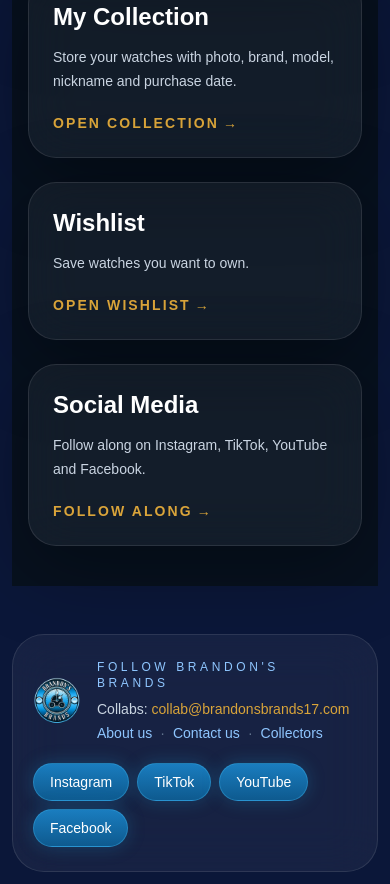
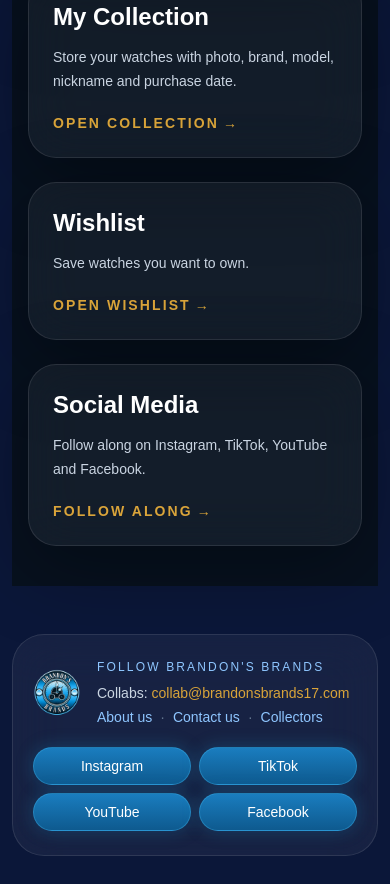
Before and after one commit to bransawsome-dotcom/brandons-brands, a Next.js app: page / in a window 390 px wide. Shown: the part 950-1834 px from the top of the page. Built offline with nearby package versions, Linux system fonts and the light colour scheme; no server answers.

Commit message:
Footer: even 2x2 social buttons and one-line heading on phones
Co-Authored-By: Claude Opus 5.5 <noreply@anthropic.com>
Claude-Session: https://claude.ai/code/session_01CwjFP8nGXUA3vPXF1cCfr5

```diff
--- a/src/components/SiteFooter.tsx
+++ b/src/components/SiteFooter.tsx
@@ -9,7 +9,7 @@ export default function SiteFooter() {
           {/* eslint-disable-next-line @next/next/no-img-element */}
           <img src="/logo-256.webp" alt="Brandon's Brands logo" width={56} height={56} className="h-12 w-12 shrink-0 sm:h-14 sm:w-14" />
           <div>
-          <p className="text-xs uppercase tracking-[0.3em] text-blue-300">Follow Brandon&apos;s Brands</p>
+          <p className="whitespace-nowrap text-xs uppercase tracking-[0.18em] text-blue-300 sm:tracking-[0.3em]">Follow Brandon&apos;s Brands</p>
           <p className="mt-2 text-sm text-slate-300">
             Collabs:{" "}
             <a href={`mailto:${collabEmail}`} className="text-[#D9A43A] transition hover:text-[#e1b54a]">
@@ -25,7 +25,8 @@ export default function SiteFooter() {
           </p>
           </div>
         </div>
-        <ul className="flex flex-wrap gap-2">
+        {/* Phones: an even 2 x 2 grid. Larger screens: one row. */}
+        <ul className="grid grid-cols-2 gap-2 sm:flex sm:flex-wrap">
           {socials.map((s) => (
             <li key={s.name}>
               <a
@@ -33,7 +34,7 @@ export default function SiteFooter() {
                 target="_blank"
                 rel="noreferrer"
                 aria-label={`${s.name} ${s.handle}`}
-                className="inline-flex rounded-full border border-[#3FB4EC]/40 bg-gradient-to-b from-[#1A7DBF] to-[#0E5A8F] px-4 py-2 text-sm font-medium text-white shadow-[0_0_18px_rgba(30,155,215,0.25)] transition hover:border-[#5CC4F2]/70 hover:from-[#2290D6] hover:to-[#136AA6] hover:shadow-[0_0_24px_rgba(30,155,215,0.45)]"
+                className="flex w-full justify-center rounded-full border sm:inline-flex sm:w-auto border-[#3FB4EC]/40 bg-gradient-to-b from-[#1A7DBF] to-[#0E5A8F] px-4 py-2 text-sm font-medium text-white shadow-[0_0_18px_rgba(30,155,215,0.25)] transition hover:border-[#5CC4F2]/70 hover:from-[#2290D6] hover:to-[#136AA6] hover:shadow-[0_0_24px_rgba(30,155,215,0.45)]"
               >
                 {s.name}
               </a>
```
